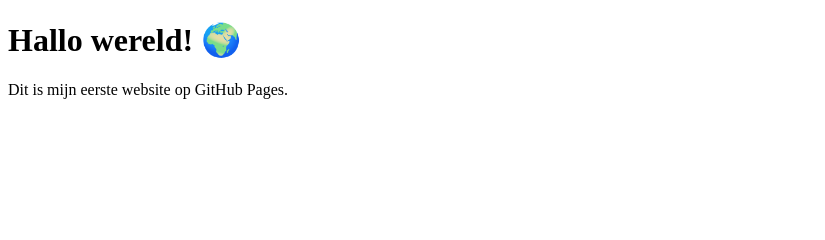
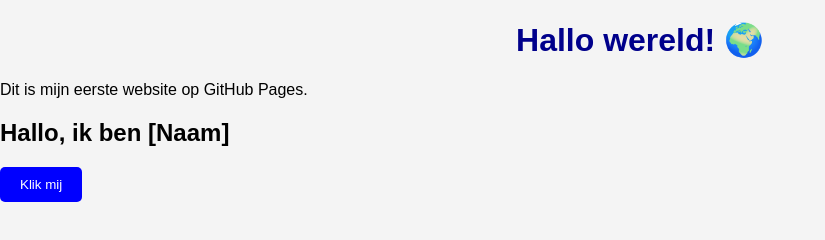
Before and after one commit to AbdelahIsm/Abdelahism.github.io, a plain HTML site: page index.html in a window 1280 px wide. Shown: the whole page, without its empty margins (0-825 px from the left). Drawn offline with Linux system fonts and the light colour scheme.

Commit message:
Update index.html
30/04/2025

```diff
--- a/index.html
+++ b/index.html
@@ -1,10 +1,49 @@
 <!DOCTYPE html>
 <html>
 <head>
-    <title>Mijn eerste website</title>
+    <title>Mijn Portfolio</title>
+    <style>
+        /* BASISSTYLING */
+        body {
+            font-family: Arial;
+            margin: 0;
+            background-color: #f4f4f4;
+        }
+
+        /* HOOFDTITEL */
+        h1 {
+            color: darkblue;
+            text-align: center;
+        }
+
+        /* KNOP STYLING */
+        .btn {
+            background: blue;
+            color: white;
+            padding: 10px 20px;
+            border: none;
+            border-radius: 5px;
+        }
+    </style>
 </head>
 <body>
+    <!-- HOOFDSECTIE -->
     <h1>Hallo wereld! 🌍</h1>
     <p>Dit is mijn eerste website op GitHub Pages.</p>
+
+    <!-- PORTFOLIO SECTIE -->
+    <h2>Hallo, ik ben [Naam]</h2>
+    <button class="btn">Klik mij</button>
+
+    <script>
+        // Laat een welkomstbericht zien in de console
+        console.log("Pagina geladen!");
+
+        /* To-do: Interactieve functies
+        document.querySelector('.btn').addEventListener('click', () => {
+            alert('Knop geklikt!');
+        });
+        */
+    </script>
 </body>
 </html>
```
